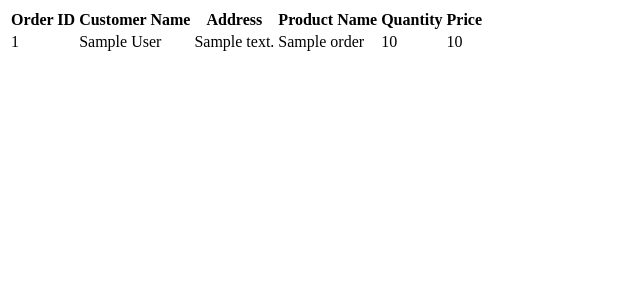
After one commit to ryanalonzo/epoch, a PHP site: template views/orders.php in a window 1280 px wide. The commit adds this page. Shown: the top 300 px of the page, without its empty margins (0-640 px from the left). Run offline with PHP 8.4, Linux system fonts and the light colour scheme; the template is opened without the code that fills it: most values are stand-ins (such as "Sample title", 1, 10 or a date in 2020).

Commit message:
Display orders, admin side

```diff
--- a/app/Controllers/ProductController.php
+++ b/app/Controllers/ProductController.php
@@ -29,7 +29,6 @@ class ProductController
 
             $match = $product->where('prod_name', $input['prod_name'])
                   ->get();
-
             if($match) {
                 echo "Product already exists. <a href=addNewProduct>Go back</a>";
                 exit;
--- a/public/index.php
+++ b/public/index.php
@@ -18,6 +18,8 @@ $router->get('addNewProduct', 'NavController::showAddNewProduct');
 $router->get('products', 'ProductController::showProducts');
 $router->get('cart', 'CartController::showCart');
 $router->get('checkout', 'OrderController::checkout');
+$router->get('orders', 'OrderController::showOrders');
+$router->get('users', 'UserController::showUsers');
 
 $router->post('ProductController::addProduct');
 $router->post('UserController::newUser');
--- /dev/null
+++ b/views/orders.php
@@ -0,0 +1,31 @@
+<!DOCTYPE html>
+<html lang="en">
+<head>
+    <meta charset="UTF-8">
+    <title>Orders</title>
+</head>
+<body>
+    <table>
+        <thead>
+            <th>Order ID</th>
+            <th>Customer Name</th>
+            <th>Address</th>
+            <th>Product Name</th>
+            <th>Quantity</th>
+            <th>Price</th>
+        </thead>
+        <tbody>
+            <?php foreach($orders as $order): ?>
+                <tr>
+                    <td><?php echo $order->order_id; ?></td>
+                    <td><?php echo $order->first_name . ' ' . $order->last_name; ?></td>
+                    <td><?php echo $order->address; ?></td>
+                    <td><?php echo $order->prod_name; ?></td>
+                    <td><?php echo $order->quantity; ?></td>
+                    <td><?php echo $order->price; ?></td>
+                </tr>
+            <?php endforeach; ?>
+        </tbody>
+    </table>
+</body>
+</html>
--- a/views/profile.php
+++ b/views/profile.php
@@ -11,6 +11,8 @@
             <ul>
                 <li><a href="/">Home</a></li>
                 <li><a href="products">Products</a></li>
+                <li><a href="users">Users</a></li>
+                <li><a href="orders">Orders</a></li>
             </ul>
         </nav>
     <?php else: ?>
```
Also changed, not shown: app/Controllers/OrderController.php (+14 -0 lines), app/Controllers/UserController.php (+13 -0 lines), 1 other file.
